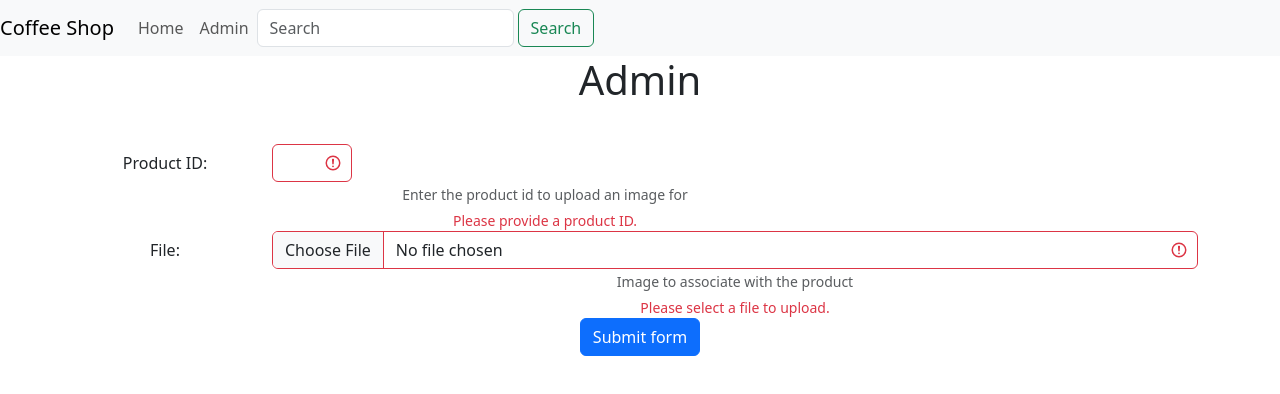
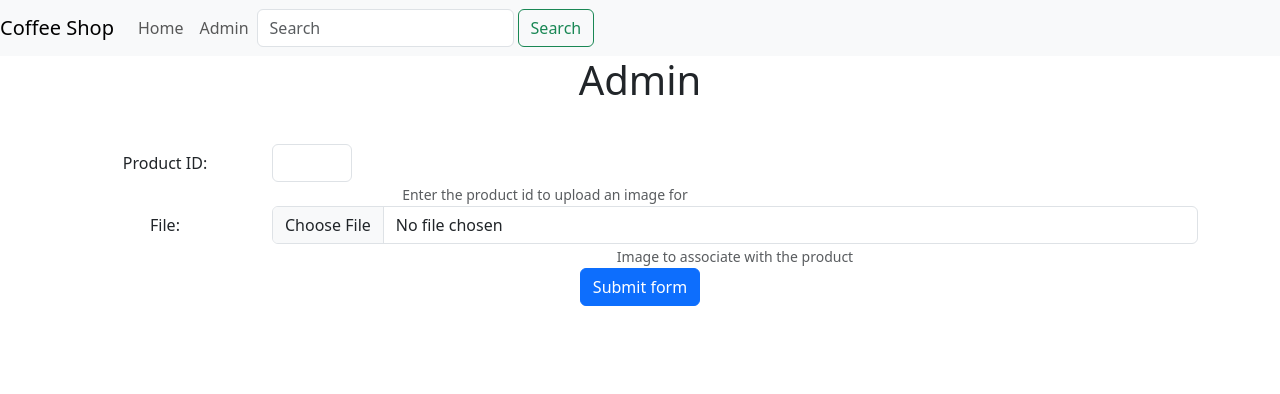
Before and after one commit to AdiAkhileshSingh15/microservices-frontend, a React (Create React App) app: page /admin in a window 1280 px wide. Shown: the top 394 px of the page. Built offline with nearby package versions, Linux system fonts and the light colour scheme.

Commit message:
Updated router-dom and added navigate

```diff
--- a/package.json
+++ b/package.json
@@ -11,7 +11,7 @@
     "react": "^18.2.0",
     "react-bootstrap": "^2.8.0",
     "react-dom": "^18.2.0",
-    "react-router-dom": "^5.2.1",
+    "react-router-dom": "^6.14.2",
     "react-scripts": "5.0.1",
     "web-vitals": "^2.1.4"
   },
--- a/src/Admin.js
+++ b/src/Admin.js
@@ -1,114 +1,117 @@
-import React from 'react';
+import React, { useState } from 'react';
+import { useNavigate } from 'react-router-dom';
 import Form from 'react-bootstrap/Form';
 import Col from 'react-bootstrap/Col';
 import Row from 'react-bootstrap/Row';
 import Button from 'react-bootstrap/Button';
 import Container from 'react-bootstrap/Container';
-import Toast from './Toast.js'
-
+import Toast from './Toast.js';
 import axios from 'axios';
 
-/*
-This is the react equivilent of the following HTML form
-<form action="http://localhost:8000" method="post" enctype="multipart/form-data">
-  <p><input type="text" name="id" value="">
-  <p><input type="file" name="file">
-  <p><button type="submit">Submit</button>
-</form>
-*/
+const Admin = () => {
+    const navigate = useNavigate();
+    const [validated, setValidated] = useState(false);
+    const [id, setId] = useState('');
+    const [file, setFile] = useState(null);
+    const [buttonDisabled, setButtonDisabled] = useState(false);
+    const [toastShow, setToastShow] = useState(false);
+    const [toastText, setToastText] = useState('asd');
 
-
-class Admin extends React.Component {
-
-    constructor(props) {
-        super(props);
-        this.state = { validated: false, id: "", buttonDisabled: false, toastShow: false, toastText: "asd" };
-
-        this.validated = this.validated.bind(this);
-        this.changeHandler = this.changeHandler.bind(this);
-        this.handleSubmit = this.handleSubmit.bind(this);
+    const handleSubmit = (event) => {
+        event.preventDefault();
+        const form = event.currentTarget;
+        if (!form.checkValidity()) {
+            event.stopPropagation();
+            setValidated(true);
+            return;
         }
 
-    validated() {
-        console.log("validated", this.state.validated)
-        return this.state.validated;
+        setButtonDisabled(true);
+        setToastShow(false);
+
+        // create the data
+        const data = new FormData();
+        data.append('file', file);
+        data.append('id', id);
+
+        // upload the file
+        axios
+            .post(window.global.files_location, data, { 'content-type': `multipart/form-data; boundary=${data._boundary}` })
+            .then((res) => {
+                console.log(res);
+                var toastText = '';
+                if (res.status === 200) {
+                    toastText = 'Uploaded file';
+                    navigate('/');
+                } else {
+                    toastText = 'Unable to upload file. Error:' + res.statusText;
                 }
 
-    handleSubmit(event) {
-        event.preventDefault();
-        if (event.currentTarget.checkValidity() === false) {
-            event.stopPropagation();
-            return;
+                setButtonDisabled(false);
+                setToastShow(true);
+                setToastText(toastText);
+            })
+            .catch((error) => {
+                console.log('Err' + error);
+                setButtonDisabled(false);
+                setToastShow(true);
+                setToastText('Unable to upload file. ' + error);
+            });
     };
 
-        this.setState({ buttonDisabled: true, toastShow: false })
+    const changeHandler = (event) => {
+        if (event.target.name === 'file') {
+            setFile(event.target.files[0]);
+            setToastShow(false);
+        } else {
+            setId(event.target.value);
+            setToastShow(false);
+        }
+    };
 
-        // create the data
-        const data = new FormData()
-        data.append('file', this.state.file);
-        data.append('id', this.state.id);
-
-        // upload the file
-        axios.post(
-            window.global.files_location,
-            data,
-            { 'content-type': `multipart/form-data; boundary=${data._boundary}` })
-            .then(res => {
-                console.log(res);
-                var toastText = "";
-                if (res.status === 200) {
-                    toastText = "Uploaded file";
-                } else {
-                    toastText = "Unable to upload file. Error:" + res.statusText;
-                }
-
-                this.setState({ buttonDisabled: false, toastShow: true, toastText: toastText });
-            }).catch(error => {
-                console.log("Err" + error);
-                this.setState({ buttonDisabled: false, toastShow: true, toastText: "Unable to upload file. " + error });
-            });
-    }
-
-    changeHandler(event) {
-        if (event.target.name === "file") {
-            this.setState({ [event.target.name]: event.target.files[0], toastShow: false });
-            return
-        }
-
-        this.setState({ [event.target.name]: event.target.value, toastShow: false });
-    }
-
-    render() {
     return (
         <div>
-                <h1 style={{ marginBottom: "40px" }}>Admin</h1>
+            <h1 style={{ marginBottom: '40px' }}>Admin</h1>
             <Container className="text-left">
-                    <Form noValidate validated={this.validated} onSubmit={this.handleSubmit}>
+                <Form noValidate validated={validated} onSubmit={handleSubmit}>
                     <Form.Group as={Row} controlId="productID">
-                            <Form.Label column sm="2">Product ID:</Form.Label>
+                        <Form.Label column sm="2">
+                            Product ID:
+                        </Form.Label>
                         <Col sm="6">
-                                <Form.Control type="text" name="id" placeholder="" required style={{ width: "80px" }} value={this.state.id} onChange={this.changeHandler} />
+                            <Form.Control
+                                type="text"
+                                name="id"
+                                placeholder=""
+                                required
+                                style={{ width: '80px' }}
+                                value={id}
+                                onChange={changeHandler}
+                            />
                             <Form.Text className="text-muted">Enter the product id to upload an image for</Form.Text>
                             <Form.Control.Feedback type="invalid">Please provide a product ID.</Form.Control.Feedback>
                         </Col>
                         <Col sm="4">
-                                <Toast show={this.state.toastShow} message={this.state.toastText} />
+                            <Toast show={toastShow} message={toastText} />
                         </Col>
                     </Form.Group>
                     <Form.Group as={Row}>
-                            <Form.Label column sm="2">File:</Form.Label>
+                        <Form.Label column sm="2">
+                            File:
+                        </Form.Label>
                         <Col sm="10">
-                                <Form.Control type="file" name="file" placeholder="" required onChange={this.changeHandler} />
+                            <Form.Control type="file" name="file" placeholder="" required onChange={changeHandler} />
                             <Form.Text className="text-muted">Image to associate with the product</Form.Text>
                             <Form.Control.Feedback type="invalid">Please select a file to upload.</Form.Control.Feedback>
                         </Col>
                     </Form.Group>
-                        <Button type="submit" disabled={this.state.buttonDisabled}>Submit form</Button>
+                    <Button type="submit" disabled={buttonDisabled}>
+                        Submit form
+                    </Button>
                 </Form>
             </Container>
         </div>
-        )
-    }
-}
+    );
+};
 
 export default Admin;
--- a/src/App.js
+++ b/src/App.js
@@ -1,7 +1,7 @@
 import React from 'react';
 import {
   BrowserRouter as Router,
-  Switch,
+  Routes,
   Route,
 } from "react-router-dom";
 
@@ -38,17 +38,11 @@ function App() {
             </Form>
           </Navbar.Collapse>
         </Navbar>
-        <Switch>
-          <Route path="/admin">
-            <Admin />
-          </Route>
-          <Route path="/">
-            <CoffeeList />
-          </Route>
-          <Route>
-            <CoffeeList />
-          </Route>
-        </Switch>
+        <Routes>
+          <Route path="/admin" element={<Admin />} />
+          <Route path="/" element={<CoffeeList />} />
+          <Route index element={<CoffeeList />} />
+        </Routes>
       </Router>
     </div>
   );
--- a/src/Toast.js
+++ b/src/Toast.js
@@ -1,34 +1,25 @@
-import React from 'react';
+import React, { useState, useEffect } from 'react';
 import Toast from 'react-bootstrap/Toast';
 
-class Toaster extends React.Component {
+const Toaster = (props) => {
+    const [show, setShow] = useState(false);
 
-    constructor(props) {
-        super(props);
-        this.state = { show: false };
-        this.hide = this.hide.bind(this);
-    }
+    const hide = () => {
+        setShow(false);
+    };
 
-    hide() {
-        this.setState({ show: false });
-    }
+    useEffect(() => {
+        setShow(props.show);
+    }, [props.show]);
 
-    componentDidUpdate(prevProps) {
-        if (this.props !== prevProps) {
-            this.setState({ show: this.props.show });
-        }
-    }
-
-    render() {
-        return (
-            <Toast onClose={this.hide} show={this.state.show} delay={3000} autohide>
-                <Toast.Header>
-                    <strong className="mr-auto">File Upload</strong>
-                </Toast.Header>
-                <Toast.Body>{this.props.message}</Toast.Body>
-            </Toast>
-        )
-    }
-}
+    return (
+        <Toast onClose={hide} show={show} delay={3000} autohide>
+            <Toast.Header>
+                <strong className="mr-auto">File Upload</strong>
+            </Toast.Header>
+            <Toast.Body>{props.message}</Toast.Body>
+        </Toast>
+    );
+};
 
 export default Toaster;
```
Also changed, not shown: src/CoffeeList.js (+31 -44 lines), 1 other file (tests, documents, lock files or other folders). Lines whose indentation alone changed are shown as unchanged.
